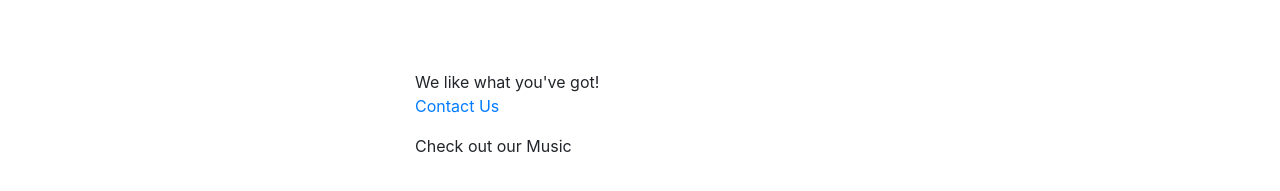
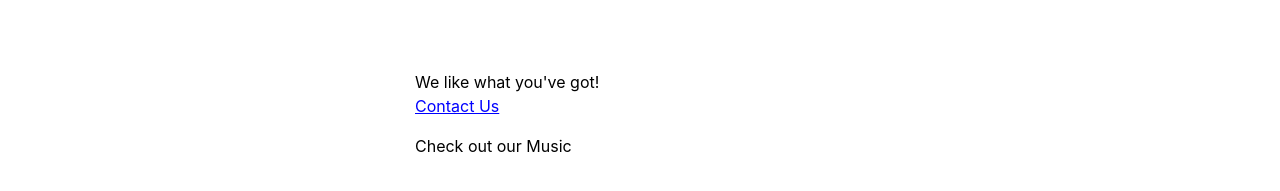
Before and after one commit to rxkonanz/bandme-pro, a React (Create React App) app in the folder client/: page /bands/1 in a window 1280 px wide. Shown: the part 395-586 px from the top of the page. Built offline with nearby package versions, Linux system fonts and the light colour scheme; no server answers.

Commit message:
Presentation day.

```diff
--- a/client/src/index.scss
+++ b/client/src/index.scss
@@ -412,7 +412,12 @@ a {
   text-align: center;
 }
 .band-info {
+  color: black;
   margin-top: 20px;
+}
+.band-info a {
+  color: blue;
+  text-decoration: underline;
 }
 .band-contact-info {
   text-align: left;
@@ -452,6 +457,7 @@ a {
   margin-top: 20px;
 }
 
+
 @media (max-width: 991.98px) {
 
   .band-image {
```
